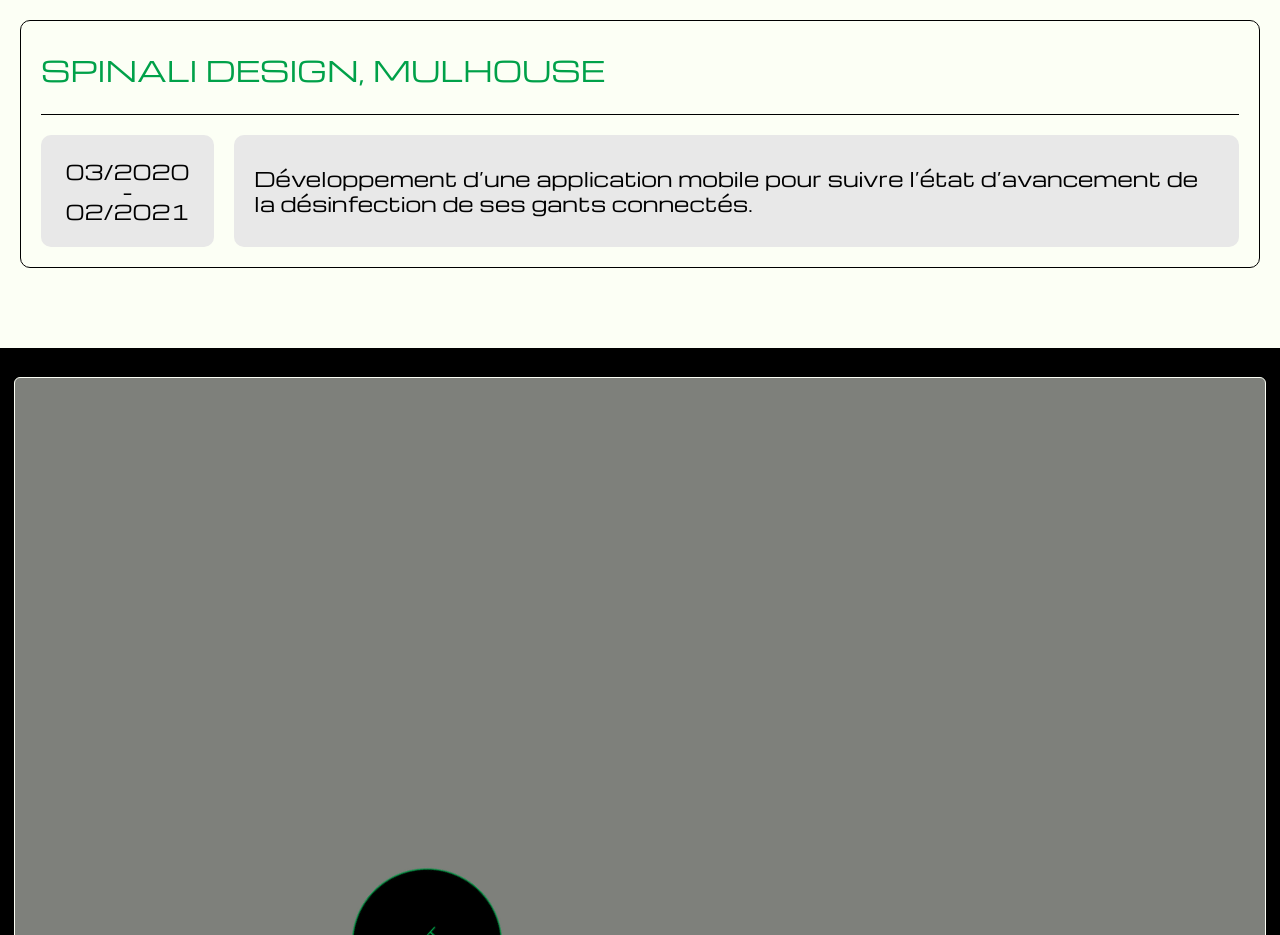
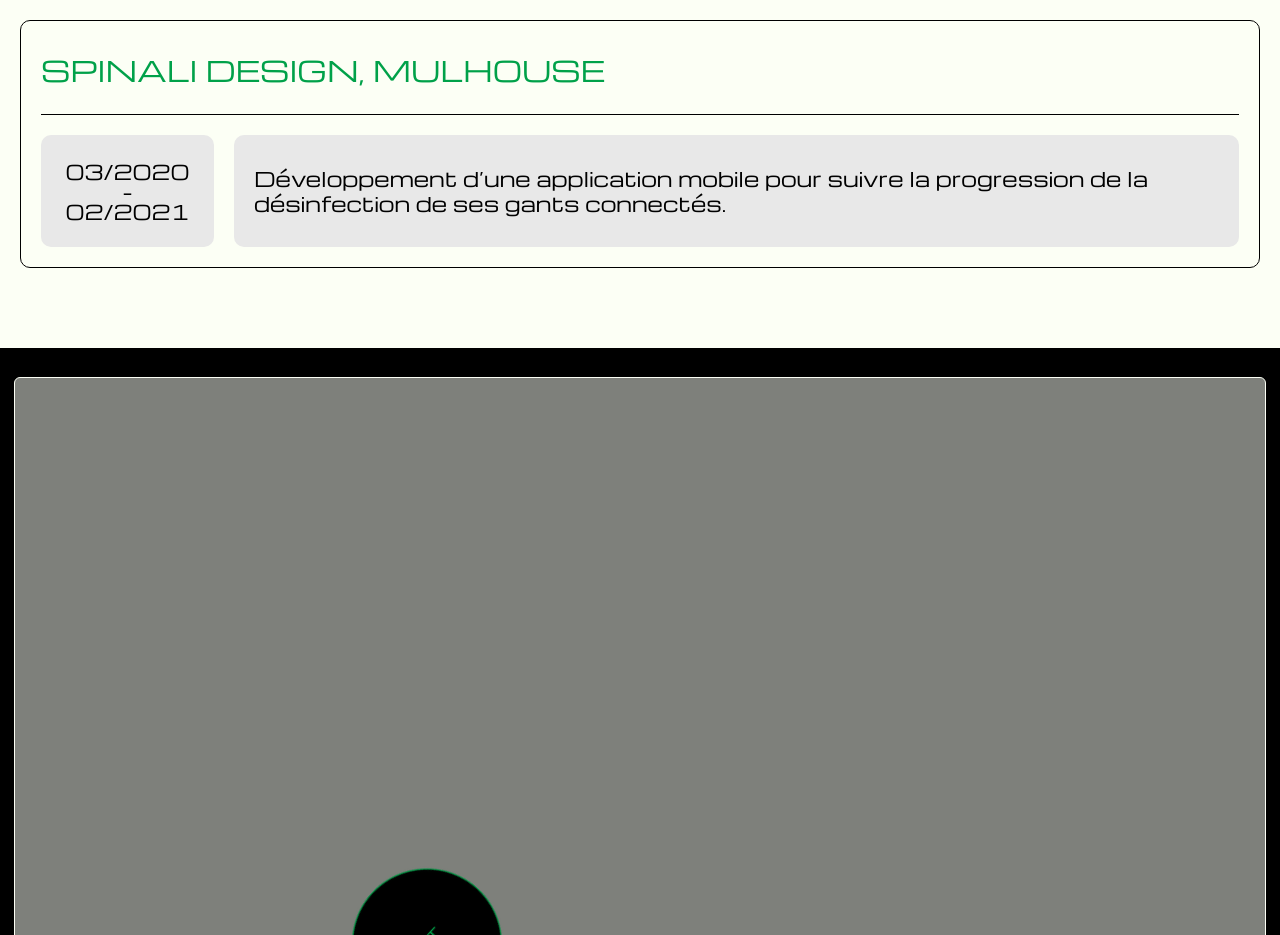
Before and after one commit to albin-cousson/myWebsite, a Next.js app: page / in a window 1280 px wide. Shown: the part 4800-5735 px from the top of the page. Built offline with nearby package versions, Linux system fonts and the light colour scheme.

Commit message:
bug: suppresion de l'event de la souris lors du survole du footer

```diff
--- a/pages/components/experience.tsx
+++ b/pages/components/experience.tsx
@@ -113,7 +113,7 @@
                                 03/2020 <br/>-<br/> 02/2021
                             </div>
                             <h4>
-                                Développement d&rsquo;une application mobile pour suivre l&rsquo;état d&rsquo;avancement de la désinfection de ses gants connectés.
+                                Développement d&rsquo;une application mobile pour suivre la progression de la désinfection de ses gants connectés.
                             </h4>
                         </li>
                     </ul>
--- a/styles/footer.module.scss
+++ b/styles/footer.module.scss
@@ -72,11 +72,13 @@
             align-items: baseline;
 
             .footerContactMail {
+                pointer-events: none;
                 font-size: 30px;
                 color: var(--primary-color);
             }
 
             .footerContactTel {
+                pointer-events: none;
                 font-size: 30px;
                 text-align: right;
                 color: var(--primary-color);
```
